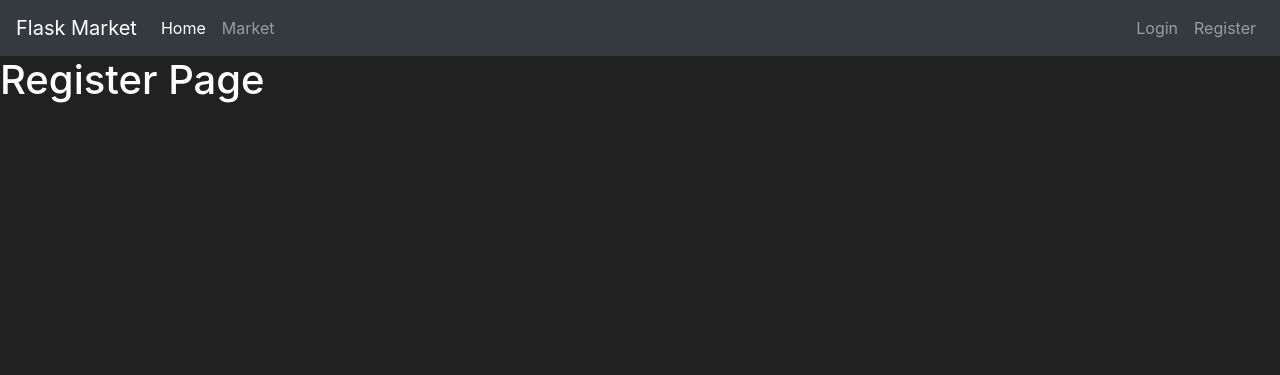
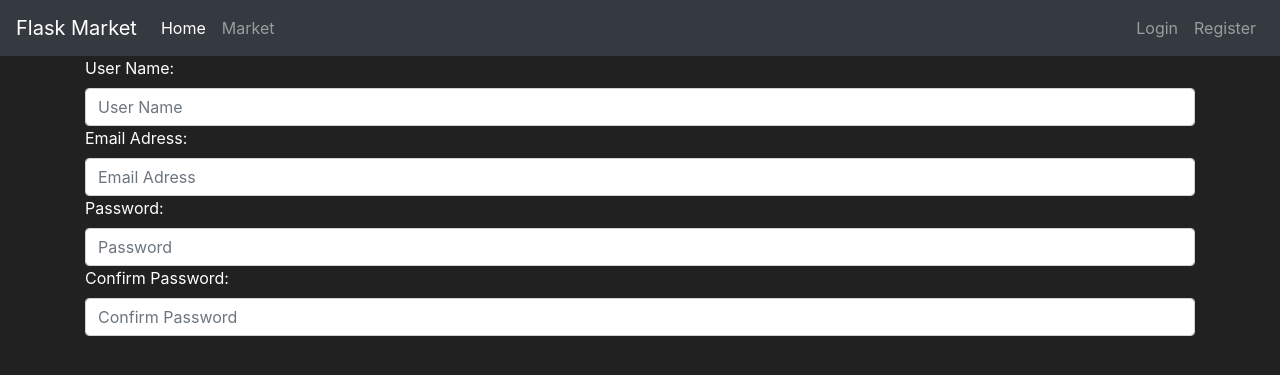
Before and after one commit to jaleyerdelen/Flask-Project, a Flask app: page /register in a window 1280 px wide. Shown: the top 375 px of the page. Run offline with Flask 2, Linux system fonts and the light colour scheme; some libraries are stand-ins or nearby versions.

Commit message:
updated forms

```diff
--- a/FlaskMarket/market/__init__.py
+++ b/FlaskMarket/market/__init__.py
@@ -11,10 +11,6 @@ app.config["SQLALCHEMY_DATABASE_URI"] = "sqlite:///market.db"
 secret_key = os.getenv("SECRET_KEY")
 app.config["SECRET_KEY"] = {secret_key}
 
-def myEnvironment():
-    print(f'My key is: {secret_key}.')
-
-myEnvironment()
 
 db = SQLAlchemy(app)
 
--- a/FlaskMarket/market/forms.py
+++ b/FlaskMarket/market/forms.py
@@ -2,8 +2,8 @@ from flask_wtf import FlaskForm
 from wtforms import StringField, PasswordField, SubmitField
 
 class RegisterForm(FlaskForm):
-    username = StringField(label = "username")
-    email_adress = StringField(label = "email")
-    password1 = PasswordField(label = "password1")
-    password2 = PasswordField(label = "password2")
+    username = StringField(label = "User Name:")
+    email_adress = StringField(label = "Email Adress:")
+    password1 = PasswordField(label = "Password:")
+    password2 = PasswordField(label = "Confirm Password:")
     submit = SubmitField(label = "submit")
--- a/FlaskMarket/market/templates/base.html
+++ b/FlaskMarket/market/templates/base.html
@@ -45,7 +45,7 @@
             <a class="nav-link" href="#">Login</a>
           </li>
           <li class="nav-item">
-            <a class="nav-link" href="#">Register</a>
+            <a class="nav-link" href="{{ url_for('register_page') }}">Register</a>
           </li>
         </ul>
       </div>
--- a/FlaskMarket/market/templates/register.html
+++ b/FlaskMarket/market/templates/register.html
@@ -1,5 +1,20 @@
 {% extends "base.html" %}
 {% block title %} Register Page {% endblock %}
 {%block content %}
-<h1>Register Page</h1>
+<div class="container">
+  <form method="POST" class="from-register" style="color: white">
+    {{ form.username.label() }}
+    {{ form.username(class="form-control",  placeholder="User Name") }}
+
+    {{ form.email_adress.label() }}
+    {{ form.email_adress(class="form-control", placeholder="Email Adress") }}
+
+    {{ form.password1.label() }}
+    {{ form.password1(class="form-control", placeholder="Password") }}
+
+    {{ form.password2.label() }}
+    {{ form.password2(class="form-control", placeholder="Confirm Password") }}
+  </form>
+</div>
+
 {% endblock %}
```
